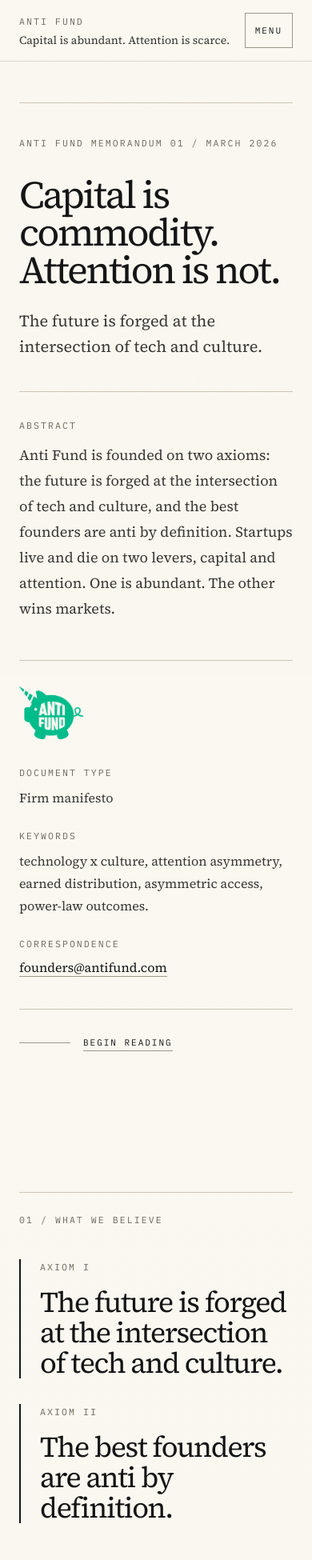
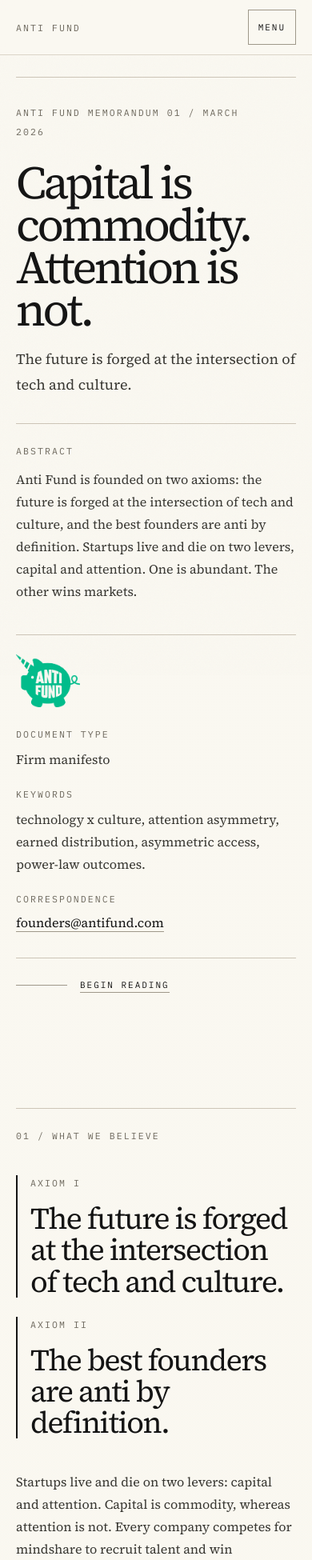
Before and after one commit to geoffreywoo/anti-fund, a Next.js app: page / in a window 390 px wide. Shown: the top 1950 px of the page at 80% size. Built offline with nearby package versions, Linux system fonts and the light colour scheme.

Commit message:
refactor: tighten mobile layout

```diff
--- a/components/FAQ.tsx
+++ b/components/FAQ.tsx
@@ -31,7 +31,7 @@ export default function FAQ() {
   };
 
   return (
-    <section id="faq" className="px-6 py-24 md:px-10 md:py-28 lg:px-14">
+    <section id="faq" className="px-5 py-20 sm:px-6 md:px-10 md:py-28 lg:px-14">
       <div className="mx-auto max-w-6xl">
         <div className="grid gap-10 border-t border-line pt-6 lg:grid-cols-[140px_minmax(0,1fr)]">
           <div className="paper-label">Appendix A / FAQ</div>
@@ -74,7 +74,7 @@ export default function FAQ() {
                       }
                     }}
                   >
-                    <span className="max-w-3xl font-display text-2xl leading-[1.08] tracking-[-0.03em] text-ink md:text-[2rem]">
+                    <span className="max-w-3xl font-display text-xl leading-[1.08] tracking-[-0.03em] text-ink sm:text-2xl md:text-[2rem]">
                       {item.question}
                     </span>
                     <span
@@ -100,7 +100,7 @@ export default function FAQ() {
                       aria-labelledby={buttonId}
                       className="min-h-0"
                     >
-                      <div className="max-w-3xl pb-6 pr-10 text-base leading-7 text-ink-soft">
+                      <div className="max-w-3xl pb-6 pr-4 text-base leading-7 text-ink-soft sm:pr-10">
                         {item.answer}
                       </div>
                     </div>
--- a/components/Footer.tsx
+++ b/components/Footer.tsx
@@ -6,9 +6,9 @@ const links = [
 
 export default function Footer() {
   return (
-    <footer className="px-6 pb-20 pt-12 md:px-10 lg:px-14">
+    <footer className="px-5 pb-16 pt-10 sm:px-6 md:px-10 md:pb-20 md:pt-12 lg:px-14">
       <div className="mx-auto max-w-6xl border-t border-line pt-8">
-        <div className="grid gap-12 md:grid-cols-[minmax(0,1.3fr)_minmax(0,0.7fr)]">
+        <div className="grid gap-10 md:grid-cols-[minmax(0,1.3fr)_minmax(0,0.7fr)] md:gap-12">
           <div>
             <a href="/legal" className="paper-link inline-block text-base">
               Legal
--- a/components/Hero.tsx
+++ b/components/Hero.tsx
@@ -4,27 +4,27 @@ export default function Hero() {
   return (
     <section
       id="top"
-      className="px-6 pb-20 pt-32 md:px-10 md:pb-24 md:pt-40 lg:px-14"
+      className="px-5 pb-16 pt-24 sm:px-6 md:px-10 md:pb-24 md:pt-40 lg:px-14"
     >
       <div className="mx-auto max-w-6xl">
-        <div className="border-y border-line py-10 md:py-14">
-          <div className="grid gap-12 lg:grid-cols-[minmax(0,1.35fr)_260px]">
+        <div className="border-y border-line py-8 md:py-14">
+          <div className="grid gap-10 md:gap-12 lg:grid-cols-[minmax(0,1.35fr)_260px]">
             <div>
-              <p className="paper-label mb-8">
+              <p className="paper-label mb-6 max-w-[18rem] leading-6 sm:mb-8 sm:max-w-none">
                 Anti Fund memorandum 01 / March 2026
               </p>
 
-              <h1 className="max-w-4xl font-display text-5xl leading-[0.98] tracking-[-0.05em] text-ink md:text-7xl lg:text-[5.75rem]">
+              <h1 className="max-w-4xl font-display text-[3.6rem] leading-[0.92] tracking-[-0.06em] text-ink sm:text-[4rem] md:text-7xl lg:text-[5.75rem]">
                 Capital is commodity. Attention is not.
               </h1>
 
-              <p className="mt-6 max-w-3xl text-xl leading-8 text-ink-soft md:text-2xl">
+              <p className="mt-5 max-w-3xl text-lg leading-8 text-ink-soft sm:text-xl md:mt-6 md:text-2xl">
                 The future is forged at the intersection of tech and culture.
               </p>
 
-              <div className="mt-10 border-t border-line pt-8">
+              <div className="mt-8 border-t border-line pt-6 md:mt-10 md:pt-8">
                 <p className="paper-label mb-3">Abstract</p>
-                <p className="max-w-3xl text-lg leading-8 text-ink-soft">
+                <p className="max-w-3xl text-base leading-7 text-ink-soft sm:text-lg sm:leading-8">
                   Anti Fund is founded on two axioms: the future is forged at
                   the intersection of tech and culture, and the best founders
                   are anti by definition. Startups live and die on two levers,
@@ -34,7 +34,7 @@ export default function Hero() {
               </div>
             </div>
 
-            <aside className="border-t border-line pt-8 lg:border-l lg:border-t-0 lg:pl-8 lg:pt-0">
+            <aside className="border-t border-line pt-6 md:pt-8 lg:border-l lg:border-t-0 lg:pl-8 lg:pt-0">
               <Image
                 src="/logo.png"
                 alt="Anti Fund"
@@ -44,7 +44,7 @@ export default function Hero() {
                 priority
               />
 
-              <dl className="mt-8 space-y-6">
+              <dl className="mt-6 grid gap-5 sm:grid-cols-2 sm:gap-x-8 sm:gap-y-6 md:mt-8 lg:block lg:space-y-6">
                 <div>
                   <dt className="paper-label">Document type</dt>
                   <dd className="mt-2 text-base leading-7 text-ink-soft">
@@ -52,7 +52,7 @@ export default function Hero() {
                   </dd>
                 </div>
 
-                <div>
+                <div className="sm:col-span-2 lg:col-span-1">
                   <dt className="paper-label">Keywords</dt>
                   <dd className="mt-2 text-base leading-7 text-ink-soft">
                     technology x culture, attention asymmetry, earned distribution,
@@ -73,7 +73,7 @@ export default function Hero() {
           </div>
         </div>
 
-        <div className="mt-8 flex items-center gap-4">
+        <div className="mt-6 flex items-center gap-4 md:mt-8">
           <span className="block h-px w-16 bg-line-strong" aria-hidden="true" />
           <a
             href="#thesis"
--- a/components/HowWeHelp.tsx
+++ b/components/HowWeHelp.tsx
@@ -51,20 +51,20 @@ const pillars: Pillar[] = [
 
 export default function HowWeHelp() {
   return (
-    <section id="help" className="px-6 py-24 md:px-10 md:py-28 lg:px-14">
+    <section id="help" className="px-5 py-20 sm:px-6 md:px-10 md:py-28 lg:px-14">
       <div className="mx-auto max-w-6xl">
         <div className="grid gap-10 border-t border-line pt-6 lg:grid-cols-[140px_minmax(0,1fr)]">
           <div className="paper-label">04 / Platform</div>
 
           <div className="space-y-10">
-            <p className="max-w-3xl text-lg leading-8 text-ink-soft">
+            <p className="max-w-3xl text-base leading-7 text-ink-soft sm:text-lg sm:leading-8">
               Community at Anti Fund is built through work. We are physically
               present and consistently on the ground with founders, operators,
               and decision makers. Founding and scaling a high-growth business
               is difficult, so we do not want to waste your time with busywork.
             </p>
 
-            <p className="max-w-3xl text-lg leading-8 text-ink-soft">
+            <p className="max-w-3xl text-base leading-7 text-ink-soft sm:text-lg sm:leading-8">
               Instead, we are a phone call or text message away when you want
               to dig into product, go-to-market, fundraising, and strategy.
               The work compounds into durable relationships, trust, and access.
@@ -90,12 +90,13 @@ export default function HowWeHelp() {
                       {pillar.description}
                     </p>
                     {links.length ? (
-                      <div className="flex flex-wrap items-center gap-x-3 gap-y-2 text-sm leading-6 text-ink-soft">
+                      <div className="space-y-2 text-sm leading-6 text-ink-soft">
                         <span className="font-mono text-[11px] uppercase tracking-[0.18em] text-ink-muted">
                           Watch
                         </span>
+                        <div className="flex flex-col items-start gap-2 sm:flex-row sm:flex-wrap sm:items-center sm:gap-x-3 sm:gap-y-2">
                           {links.map((link, linkIndex) => (
-                          <span key={link.href} className="inline-flex items-center gap-3">
+                            <span key={link.href} className="inline-flex max-w-full items-center gap-3">
                               <a
                                 href={link.href}
                                 target="_blank"
@@ -105,12 +106,13 @@ export default function HowWeHelp() {
                                 {link.label}
                               </a>
                               {linkIndex < links.length - 1 ? (
-                              <span className="font-mono text-[11px] uppercase tracking-[0.18em] text-ink-muted">
+                                <span className="hidden font-mono text-[11px] uppercase tracking-[0.18em] text-ink-muted sm:inline">
                                   /
                                 </span>
                               ) : null}
                             </span>
                           ))}
+                        </div>
                       </div>
                     ) : null}
                   </div>
@@ -119,9 +121,9 @@ export default function HowWeHelp() {
               })}
             </div>
 
-            <div id="contact" className="border border-line bg-paper-alt px-6 py-6">
+            <div id="contact" className="border border-line bg-paper-alt px-5 py-5 sm:px-6 sm:py-6">
               <p className="paper-label mb-3">Correspondence</p>
-              <p className="text-lg leading-8 text-ink-soft">
+              <p className="text-base leading-7 text-ink-soft sm:text-lg sm:leading-8">
                 Building something anti with differentiated technology or
                 distribution advantages? Write to{" "}
                 <a href="mailto:founders@antifund.com" className="paper-link">
--- a/components/Nav.tsx
+++ b/components/Nav.tsx
@@ -91,10 +91,10 @@ export default function Nav() {
   return (
     <>
       <header className="fixed inset-x-0 top-0 z-[var(--z-nav)] border-b border-line/70 bg-paper/90 backdrop-blur-sm">
-        <div className="mx-auto flex max-w-6xl items-center justify-between px-6 py-4 md:px-10 lg:px-14">
+        <div className="mx-auto flex max-w-6xl items-center justify-between px-5 py-3 sm:px-6 md:px-10 md:py-4 lg:px-14">
           <a href={homeHref} className="min-w-0 text-ink transition-colors hover:text-ink-soft">
             <div className="paper-label">Anti Fund</div>
-            <div className="mt-1 text-sm text-ink-soft md:text-base">
+            <div className="mt-1 hidden text-sm text-ink-soft sm:block md:text-base">
               Capital is abundant. Attention is scarce.
             </div>
           </a>
--- a/components/Portfolio.tsx
+++ b/components/Portfolio.tsx
@@ -439,9 +439,43 @@ function CompanyRow({
   return (
     <div
       data-company={toDataKey(company.name)}
-      className="portfolio-row grid gap-3 border-b border-line py-4 md:grid-cols-[44px_minmax(0,220px)_minmax(0,1fr)_120px_90px] md:gap-6"
+      className="portfolio-row border-b border-line py-4"
       style={{ "--row-delay": `${index * 50}ms` } as CSSProperties}
     >
+      <div className="space-y-4 md:hidden">
+        <div className="flex items-start justify-between gap-4">
+          <div className="min-w-0">
+            <p className="font-mono text-[11px] uppercase tracking-[0.18em] text-ink-muted">
+              {String(index + 1).padStart(2, "0")}
+            </p>
+            <a
+              href={company.url}
+              target="_blank"
+              rel="noopener noreferrer"
+              className="paper-link mt-2 inline-block font-display text-[1.9rem] leading-none tracking-[-0.03em] text-ink"
+            >
+              {company.name}
+            </a>
+            {company.personal ? "*" : ""}
+          </div>
+
+          <div className="shrink-0 text-right">
+            <p className="paper-label">Since</p>
+            <p className="mt-2 font-mono text-[11px] uppercase tracking-[0.14em] text-ink-muted">
+              {company.partnered}
+            </p>
+          </div>
+        </div>
+
+        <p className="text-base leading-7 text-ink-soft">{company.description}</p>
+
+        <div>
+          <p className="paper-label mb-2">Stage</p>
+          <StageLabel stage={company.stage} />
+        </div>
+      </div>
+
+      <div className="hidden gap-3 md:grid md:grid-cols-[44px_minmax(0,220px)_minmax(0,1fr)_120px_90px] md:gap-6">
         <span className="font-mono text-[11px] uppercase tracking-[0.18em] text-ink-muted">
           {String(index + 1).padStart(2, "0")}
         </span>
@@ -461,6 +495,7 @@ function CompanyRow({
         <span className="font-mono text-[11px] uppercase tracking-[0.14em] text-ink-muted">
           {company.partnered}
         </span>
+      </div>
     </div>
   );
 }
@@ -503,15 +538,15 @@ function CompanyGroup({
 
 export default function Portfolio() {
   return (
-    <section id="portfolio" className="px-6 py-24 md:px-10 md:py-28 lg:px-14">
+    <section id="portfolio" className="px-5 py-20 sm:px-6 md:px-10 md:py-28 lg:px-14">
       <div className="mx-auto max-w-6xl">
         <div className="grid gap-10 border-t border-line pt-6 lg:grid-cols-[140px_minmax(0,1fr)]">
           <div className="paper-label">02 / Select Investments</div>
 
           <div className="space-y-10">
-            <div className="border border-line bg-paper-alt px-6 py-6">
+            <div className="border border-line bg-paper-alt px-5 py-5 sm:px-6 sm:py-6">
               <p className="paper-label mb-3">Observation 01 / Proof</p>
-              <p className="text-lg leading-8 text-ink-soft">
+              <p className="text-base leading-7 text-ink-soft sm:text-lg sm:leading-8">
                 Past investments include category-defining companies across AI,
                 robotics, software, and high-growth consumer, including{" "}
                 <span className="font-semibold text-ink">
--- a/components/Team.tsx
+++ b/components/Team.tsx
@@ -132,20 +132,20 @@ const team: TeamMember[] = [
 
 export default function Team() {
   return (
-    <section id="team" className="px-6 py-24 md:px-10 md:py-28 lg:px-14">
+    <section id="team" className="px-5 py-20 sm:px-6 md:px-10 md:py-28 lg:px-14">
       <div className="mx-auto max-w-6xl">
         <div className="grid gap-10 border-t border-line pt-6 lg:grid-cols-[140px_minmax(0,1fr)]">
           <div className="paper-label">03 / Team</div>
 
           <div className="space-y-10">
-            <p className="max-w-3xl text-lg leading-8 text-ink-soft">
+            <p className="max-w-3xl text-base leading-7 text-ink-soft sm:text-lg sm:leading-8">
               Anti Fund combines operators, investors, and culture-shaping
               distribution. The team reflects the same thesis as the portfolio:
               tech depth matters, but so does the ability to command attention.
             </p>
 
-            <figure className="border border-line bg-paper-alt p-4 md:p-6">
-              <div className="grid gap-6 lg:grid-cols-[minmax(0,420px)_minmax(0,1fr)] lg:items-end">
+            <figure className="border border-line bg-paper-alt p-3 sm:p-4 md:p-6">
+              <div className="grid gap-4 sm:gap-6 lg:grid-cols-[minmax(0,420px)_minmax(0,1fr)] lg:items-end">
                 <div className="overflow-hidden border border-line bg-paper">
                   <Image
                     src="/team-general-partners.jpg"
@@ -157,9 +157,9 @@ export default function Team() {
                   />
                 </div>
 
-                <figcaption className="space-y-4">
+                <figcaption className="space-y-3 sm:space-y-4">
                   <p className="paper-label">General Partners</p>
-                  <p className="max-w-2xl font-display text-3xl leading-[1.08] tracking-[-0.03em] text-ink md:text-4xl">
+                  <p className="max-w-2xl font-display text-[2rem] leading-[1.08] tracking-[-0.03em] text-ink sm:text-3xl md:text-4xl">
                     Geoffrey Woo, Jake Paul, and Logan Paul.
                   </p>
                   <p className="max-w-2xl text-base leading-7 text-ink-soft">
@@ -176,7 +176,7 @@ export default function Team() {
               {team.map((member, index) => (
                 <div
                   key={member.name}
-                  className="grid gap-4 border-b border-line py-6 last:border-b-0 md:grid-cols-[44px_minmax(0,260px)_minmax(0,1fr)] md:gap-6"
+                  className="grid gap-4 border-b border-line py-5 last:border-b-0 md:grid-cols-[44px_minmax(0,260px)_minmax(0,1fr)] md:gap-6 md:py-6"
                 >
                   <span className="font-mono text-[11px] uppercase tracking-[0.18em] text-ink-muted">
                     {String(index + 1).padStart(2, "0")}
--- a/components/Testimonials.tsx
+++ b/components/Testimonials.tsx
@@ -36,14 +36,14 @@ export default function Testimonials() {
   return (
     <section
       id="proof"
-      className="px-6 py-24 md:px-10 md:py-28 lg:px-14"
+      className="px-5 py-20 sm:px-6 md:px-10 md:py-28 lg:px-14"
     >
       <div className="mx-auto max-w-6xl">
         <div className="grid gap-10 border-t border-line pt-6 lg:grid-cols-[140px_minmax(0,1fr)]">
           <div className="paper-label">05 / Founder Proof</div>
 
           <div className="space-y-10">
-            <p className="max-w-3xl text-lg leading-8 text-ink-soft">
+            <p className="max-w-3xl text-base leading-7 text-ink-soft sm:text-lg sm:leading-8">
               The strongest proof is not a slogan. It is what founders,
               operators, and close observers say after seeing the work up
               close.
@@ -62,8 +62,8 @@ export default function Testimonials() {
                     <blockquote
                       className={`max-w-4xl font-display leading-[1.2] tracking-[-0.02em] text-ink ${
                         testimonial.quote.length > 240
-                          ? "text-xl md:text-[1.65rem]"
-                          : "text-2xl md:text-[2rem]"
+                          ? "text-lg sm:text-xl md:text-[1.65rem]"
+                          : "text-xl sm:text-2xl md:text-[2rem]"
                       }`}
                     >
                       "{testimonial.quote}"
--- a/components/Thesis.tsx
+++ b/components/Thesis.tsx
@@ -10,30 +10,30 @@ export default function Thesis() {
   ];
 
   return (
-    <section id="thesis" className="px-6 py-24 md:px-10 md:py-28 lg:px-14">
+    <section id="thesis" className="px-5 py-20 sm:px-6 md:px-10 md:py-28 lg:px-14">
       <div className="mx-auto max-w-6xl">
         <div className="grid gap-10 border-t border-line pt-6 lg:grid-cols-[140px_minmax(0,1fr)]">
           <div className="paper-label">01 / What We Believe</div>
 
           <div className="space-y-10">
-            <div className="grid gap-8 lg:grid-cols-2">
-              <div className="border-l-2 border-ink pl-6">
+            <div className="grid gap-6 lg:grid-cols-2 lg:gap-8">
+              <div className="border-l-2 border-ink pl-4 sm:pl-6">
                 <p className="paper-label mb-4">Axiom I</p>
-                <blockquote className="font-display text-4xl leading-[1.06] tracking-[-0.04em] text-ink md:text-5xl">
+                <blockquote className="font-display text-[2.35rem] leading-[1.04] tracking-[-0.04em] text-ink sm:text-4xl md:text-5xl">
                   The future is forged at the intersection of tech and culture.
                 </blockquote>
               </div>
 
-              <div className="border-l-2 border-ink pl-6">
+              <div className="border-l-2 border-ink pl-4 sm:pl-6">
                 <p className="paper-label mb-4">Axiom II</p>
-                <blockquote className="font-display text-4xl leading-[1.06] tracking-[-0.04em] text-ink md:text-5xl">
+                <blockquote className="font-display text-[2.35rem] leading-[1.04] tracking-[-0.04em] text-ink sm:text-4xl md:text-5xl">
                   The best founders are anti by definition.
                 </blockquote>
               </div>
             </div>
 
-            <div className="grid gap-10 lg:grid-cols-[minmax(0,1.05fr)_minmax(0,0.95fr)]">
-              <div className="space-y-6 text-lg leading-8 text-ink-soft">
+            <div className="grid gap-8 lg:grid-cols-[minmax(0,1.05fr)_minmax(0,0.95fr)] lg:gap-10">
+              <div className="space-y-5 text-base leading-7 text-ink-soft sm:text-lg sm:leading-8">
                 <p>
                   Startups live and die on two levers: capital and attention.
                   Capital is commodity, whereas attention is not. Every company
@@ -51,7 +51,7 @@ export default function Thesis() {
                 </p>
               </div>
 
-              <div className="space-y-6 text-lg leading-8 text-ink-soft">
+              <div className="space-y-5 text-base leading-7 text-ink-soft sm:text-lg sm:leading-8">
                 <p>
                   Anti Fund is complementary on the cap table to the typical
                   Sand Hill or Wall Street firm. Our principals understand how
@@ -68,7 +68,7 @@ export default function Thesis() {
           </div>
         </div>
 
-        <div className="mt-12 border-y border-line py-6">
+        <div className="mt-10 border-y border-line py-6 md:mt-12">
           <p className="paper-label mb-4">Key terms</p>
           <div className="flex flex-wrap gap-2.5">
             {antiList.map((item) => (
```
Also changed, not shown: 1 other file (tests, documents, lock files or other folders). Lines whose indentation alone changed are shown as unchanged.
